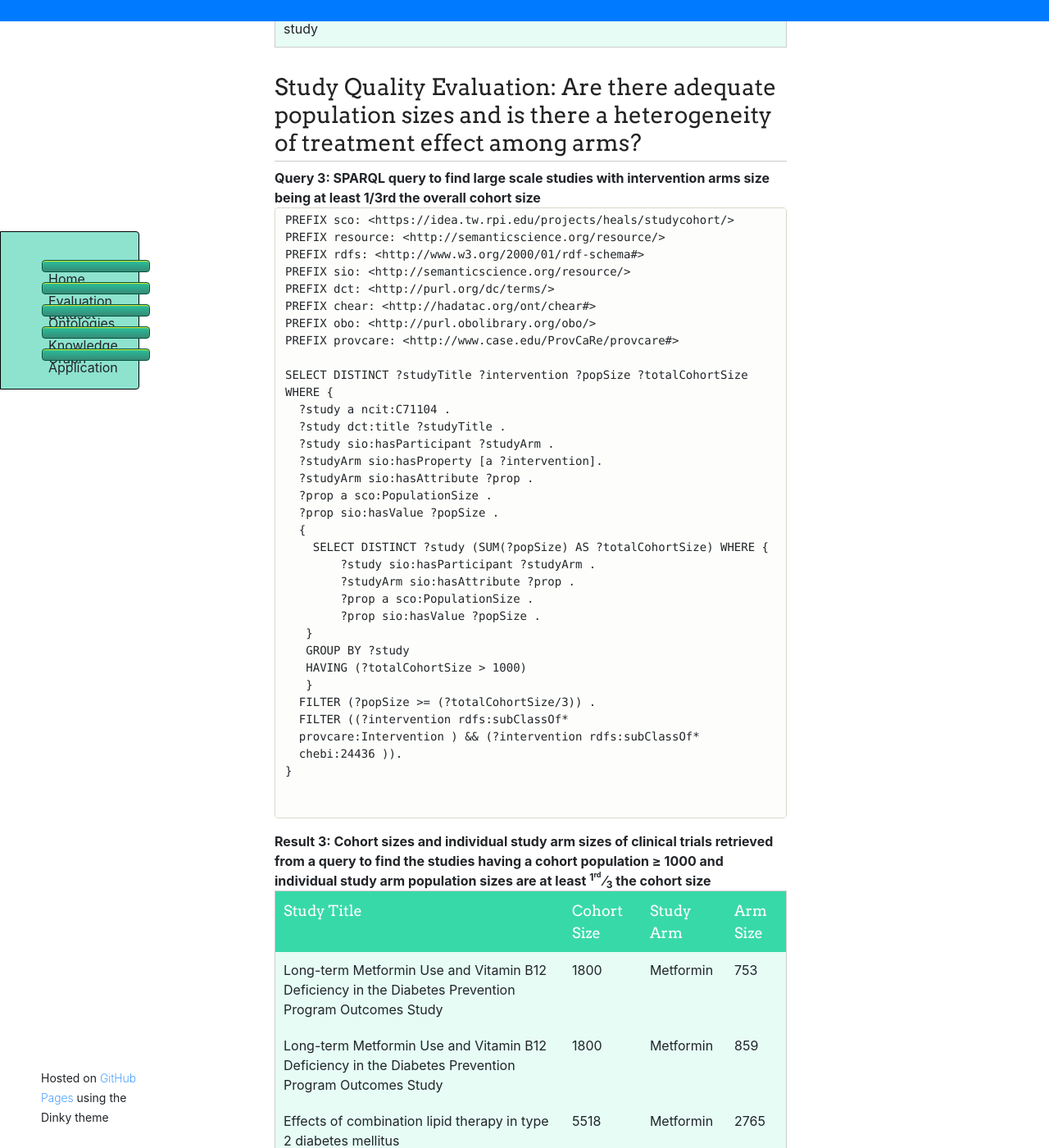
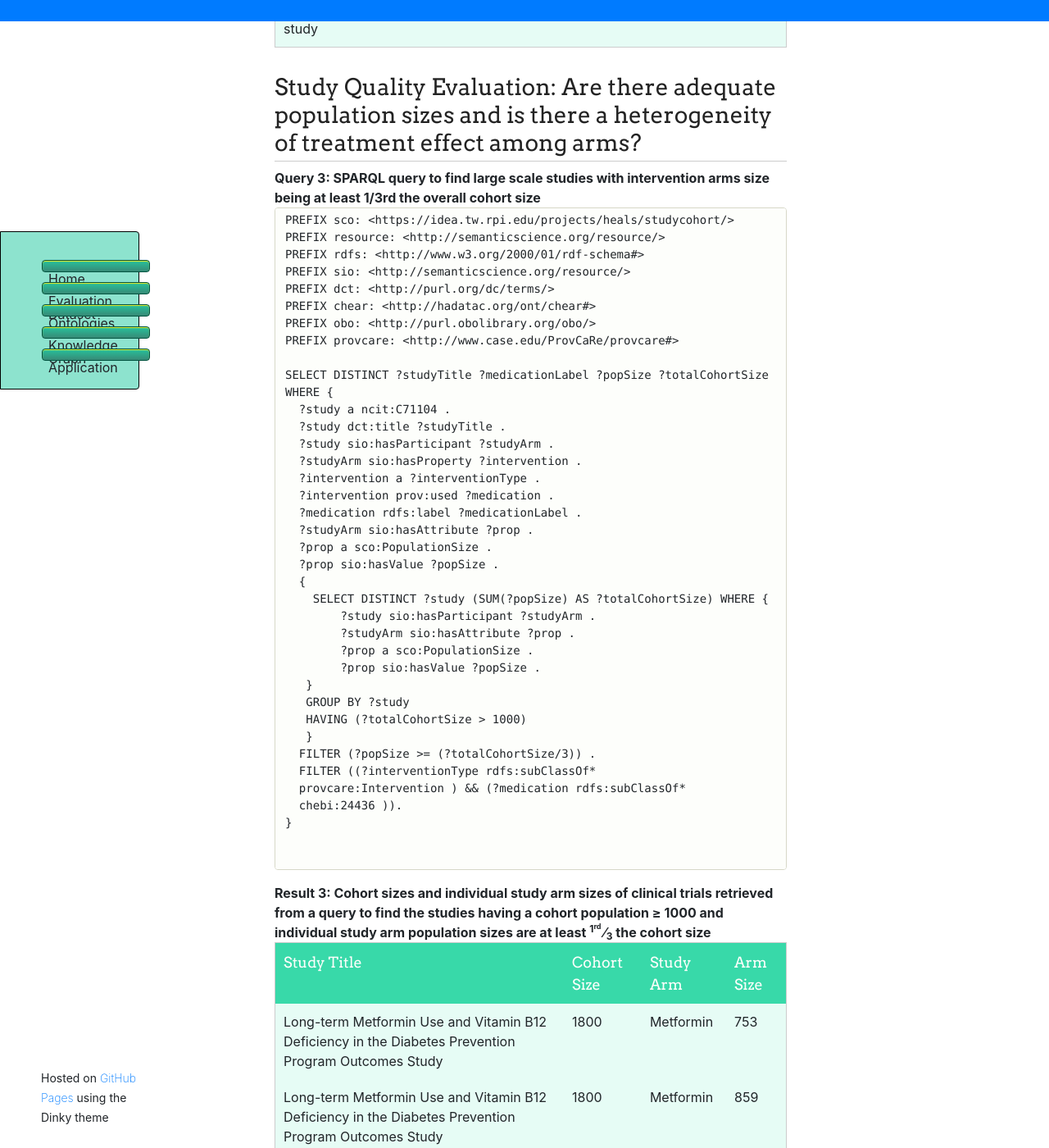
Before and after one commit to tetherless-world/study-cohort-ontology, a Jekyll site: the page built from application.md, in a window 1280 px wide and 1400 px high, scrolled down 5568 px. Shown: the whole window at 82% size. Built offline with Jekyll 4.4.1, drawn with Linux system fonts in a browser that asks for light colours; nearby versions of some CDN libraries; our own code applies the rules of GitHub Pages for plain Markdown files; library files that are not in the unit come from our copies.

Commit message:
Update application.md

```diff
--- a/application.md
+++ b/application.md
@@ -273,12 +273,15 @@ PREFIX chear: <http://hadatac.org/ont/chear#>
 PREFIX obo: <http://purl.obolibrary.org/obo/>
 PREFIX provcare: <http://www.case.edu/ProvCaRe/provcare#>
 
-SELECT DISTINCT ?studyTitle ?intervention ?popSize ?totalCohortSize
+SELECT DISTINCT ?studyTitle ?medicationLabel ?popSize ?totalCohortSize
 WHERE {
   ?study a ncit:C71104 .
   ?study dct:title ?studyTitle .
   ?study sio:hasParticipant ?studyArm .
-  ?studyArm sio:hasProperty [a ?intervention].
+  ?studyArm sio:hasProperty ?intervention .
+  ?intervention a ?interventionType .
+  ?intervention prov:used ?medication .
+  ?medication rdfs:label ?medicationLabel .
   ?studyArm sio:hasAttribute ?prop .
   ?prop a sco:PopulationSize .
   ?prop sio:hasValue ?popSize .
@@ -293,8 +296,8 @@ WHERE {
    HAVING (?totalCohortSize > 1000)
    }
   FILTER (?popSize >= (?totalCohortSize/3)) .
-  FILTER ((?intervention rdfs:subClassOf*
-  provcare:Intervention ) && (?intervention rdfs:subClassOf*
+  FILTER ((?interventionType rdfs:subClassOf*
+  provcare:Intervention ) && (?medication rdfs:subClassOf*
   chebi:24436 )).
 }
 
```
